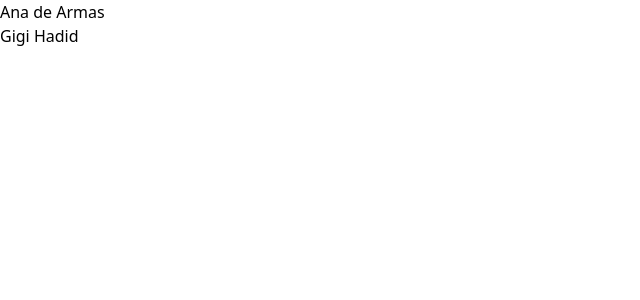
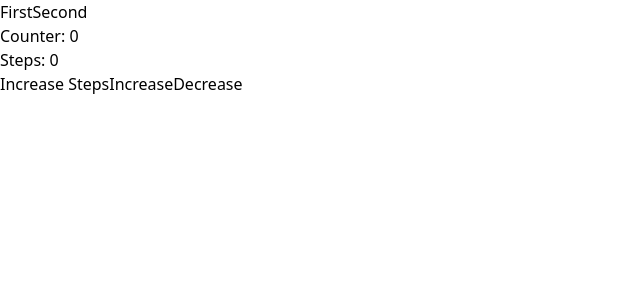
Before and after one commit to mirnatul/test-project, a React (Vite) app: page / in a window 1280 px wide. Shown: the top 300 px of the page, without its empty margins (0-640 px from the left). Built offline with nearby package versions, Linux system fonts and the light colour scheme.

Commit message:
revised usestate

```diff
--- a/src/App.jsx
+++ b/src/App.jsx
@@ -1,4 +1,6 @@
+import Counter from "./components/Counter/Counter";
 import Demo from "./components/Demo"
+import Ehandler from "./components/Ehandler/Ehandler";
 import Person from './components/Person/Person';
 import User from "./components/User/User";
 
@@ -12,9 +14,11 @@ function App() {
     <>
       {/* <Demo name="Lipon" job="Developer"></Demo> */}
       {/* <Person person={{ name: 'Lipon', job: 'Developer' }}></Person > */}
-      {
+      {/* {
         users.map(user => <User key={user.id} user={user}></User>)
-      }
+      } */}
+      <Ehandler></Ehandler>
+      <Counter></Counter>
     </>
   )
 }
--- /dev/null
+++ b/src/components/Counter/Counter.jsx
@@ -0,0 +1,31 @@
+import React, { useEffect, useState } from 'react';
+
+const Counter = () => {
+    // const [current state, state changing function] = useState(initial function)
+    const [count, setCount] = useState(0);
+    const [steps, setSteps] = useState(0);
+    const increaseSteps = () => {
+        const nextSteps = steps + 1
+        setSteps(nextSteps)
+        console.log(steps); // give the one state previous value
+    }
+    console.log(steps); // give the right value
+
+    const increase = () => setCount(count + 1);
+    const decrease = () => setCount(count - 1);
+
+    useEffect(() => { console.log(steps) }, [steps])
+
+
+    return (
+        <div>
+            <h3>Counter: {count}</h3>
+            <h3>Steps: {steps}</h3>
+            <button onClick={increaseSteps}>Increase Steps</button>
+            <button onClick={increase}>Increase</button>
+            <button onClick={decrease}>Decrease</button>
+        </div>
+    );
+};
+
+export default Counter;
--- /dev/null
+++ b/src/components/Ehandler/Ehandler.jsx
@@ -0,0 +1,16 @@
+import React from 'react';
+
+const Ehandler = () => {
+    const func1 = () => alert('Hello John Doe')
+    const func2 = (name) => alert(`Hello ${name}`)
+
+
+    return (
+        <div>
+            <button onClick={func1}>First</button>
+            <button onClick={() => func2('John')}>Second</button>
+        </div>
+    );
+};
+
+export default Ehandler;
```
